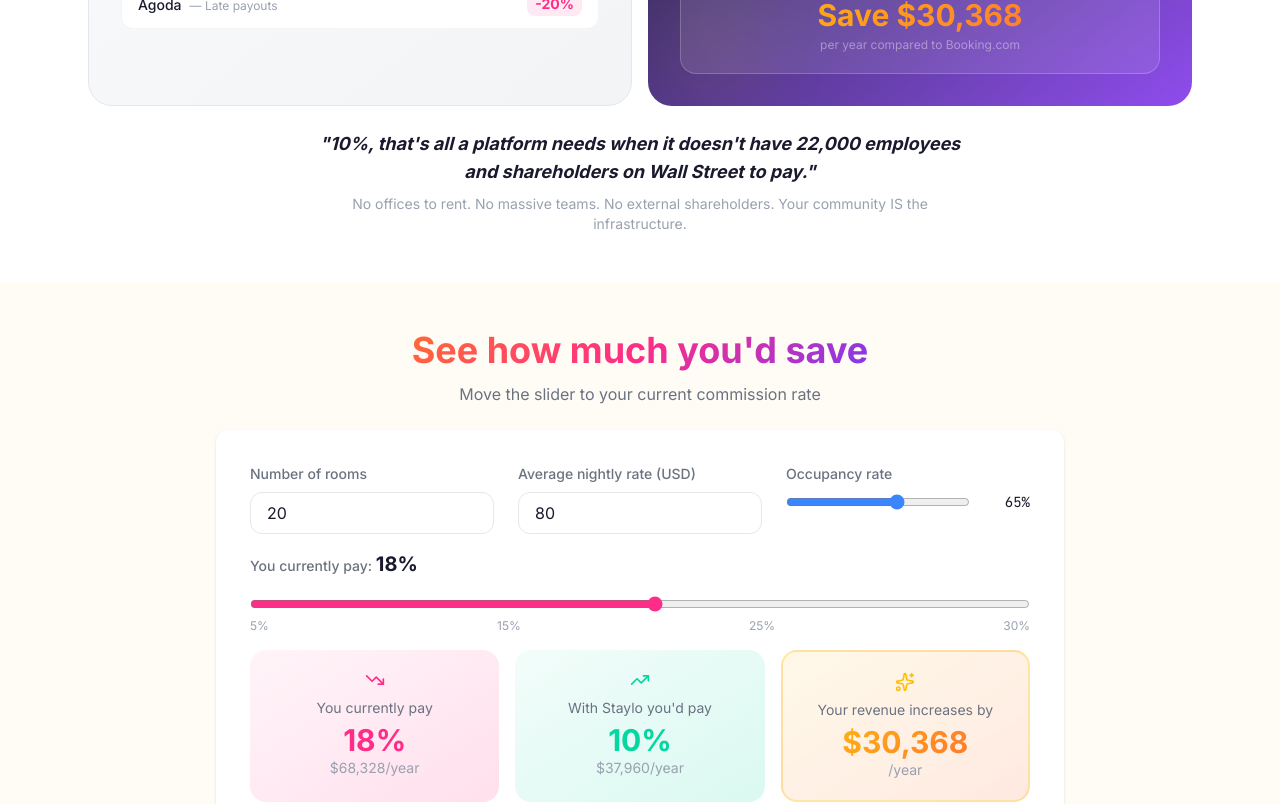
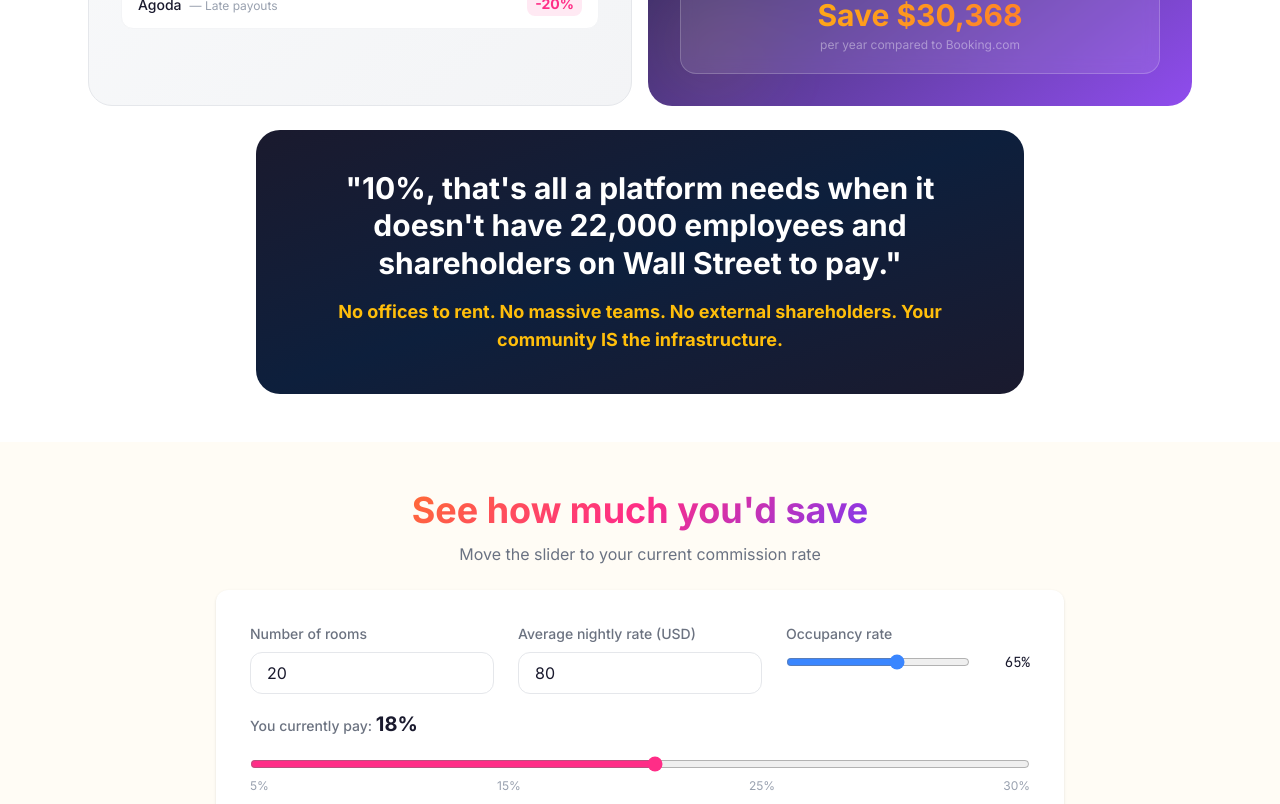
Before and after one commit to Tamanada/STAYLO, a React (Vite) app: page / in a window 1280 px wide. Shown: the part 1440-2244 px from the top of the page. Built offline with nearby package versions, Linux system fonts and the light colour scheme; no server answers; the database is empty.

Commit message:
Make '10% is enough' message more impactful
Dark background, large white text, golden subtitle.
Stands out as a powerful statement block.

Co-Authored-By: Claude Opus 4.6 (1M context) <noreply@anthropic.com>

```diff
--- a/src/components/sections/BreakFree.jsx
+++ b/src/components/sections/BreakFree.jsx
@@ -112,11 +112,11 @@ export function BreakFree() {
         </div>
 
         {/* Why 10% is enough */}
-        <div className="mt-6 text-center max-w-2xl mx-auto">
-          <p className="text-lg font-bold text-deep italic">
+        <div className="mt-6 bg-gradient-to-br from-deep via-[#0d1f3c] to-deep rounded-3xl p-8 sm:p-10 text-center max-w-3xl mx-auto">
+          <p className="text-2xl sm:text-3xl font-extrabold text-white leading-tight mb-4">
             {t('giants.why_10_pct', "\"10%, that's all a platform needs when it doesn't have 22,000 employees and shareholders on Wall Street to pay.\"")}
           </p>
-          <p className="text-sm text-gray-400 mt-2">
+          <p className="text-golden font-bold text-base sm:text-lg">
             {t('giants.why_10_detail', 'No offices to rent. No massive teams. No external shareholders. Your community IS the infrastructure.')}
           </p>
         </div>
```
